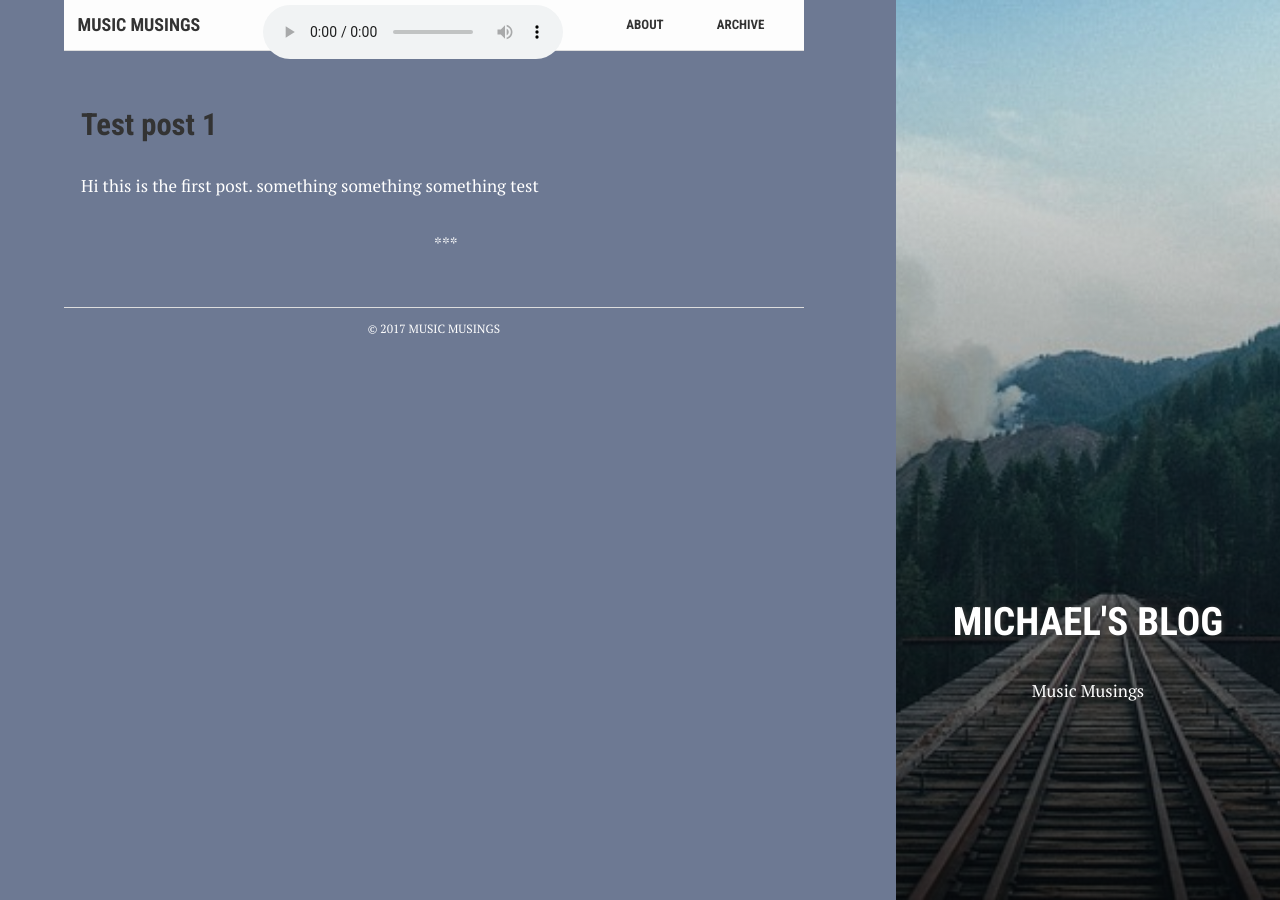
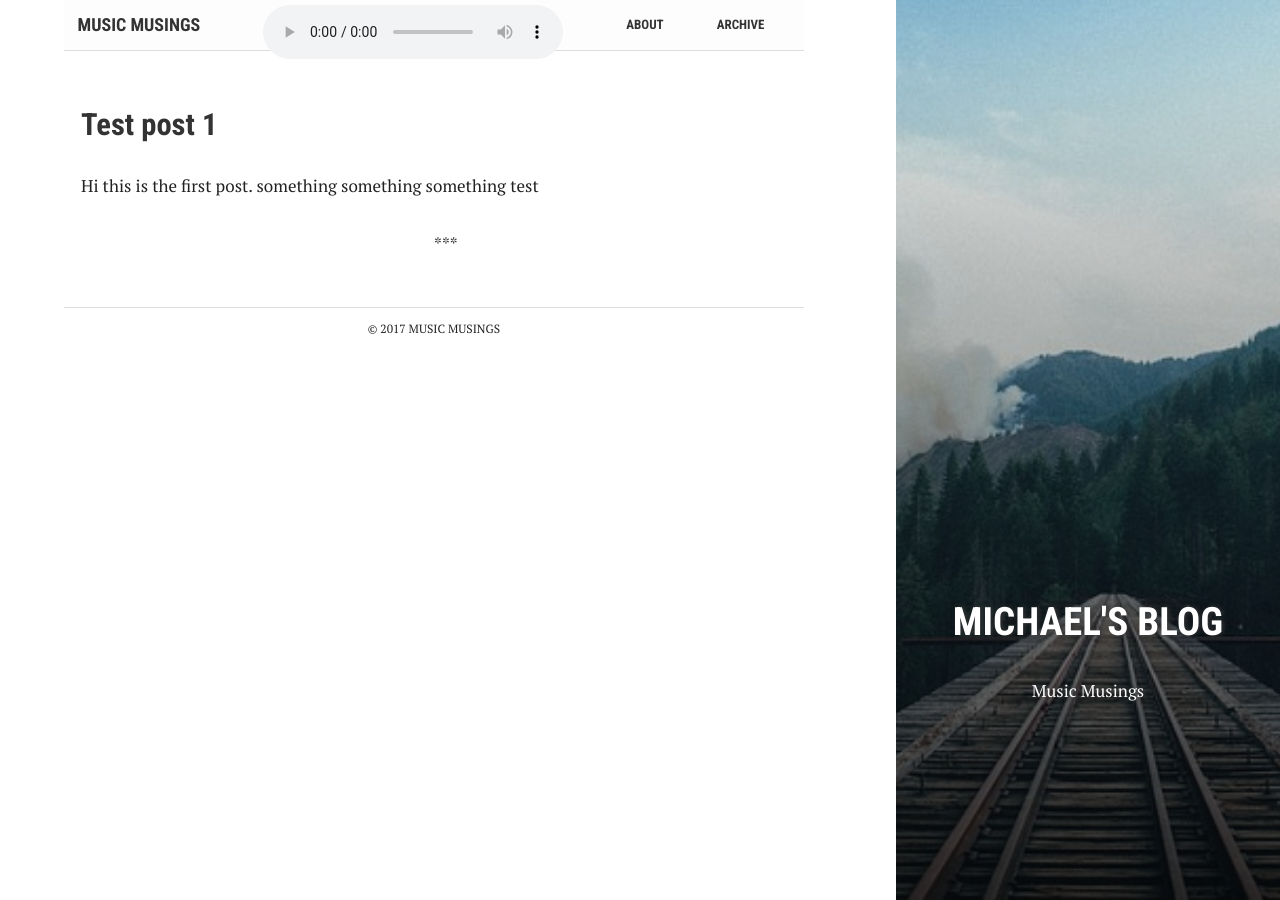
Before and after one commit to moke8198/moke8198.github.io, a Jekyll site: the page built from index.html, in a window 1280 px wide. Built offline with Jekyll 4.4.1, drawn with Linux system fonts in a browser that asks for light colours.

Commit message:
Update _base.scss

```diff
--- a/assets/_sass/_base.scss
+++ b/assets/_sass/_base.scss
@@ -16,8 +16,8 @@ body {
   font: normal 17px/1.5 'PT Serif', "Helvetica Neue", "Helvetica", Arial, sans-serif;
   width: 100%;
   height: 100%;
-  background: #6d7993;
-  color: #ffffff;
+  background: #ffffff;
+  color: #222;
   font-weight: 400;
   -webkit-font-smoothing: antialiased;
 }
```
